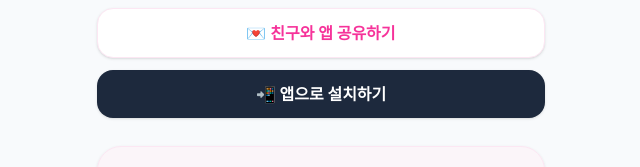
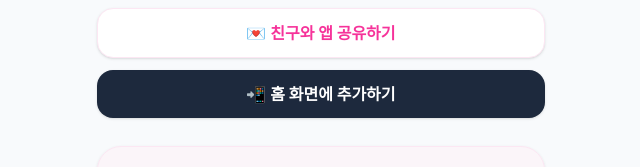
Before and after one commit to Sanghyug/mom-is-flower-app, a React (Vite) app: page / in a window 1280 px wide. Shown: the part 552-719 px from the top of the page, without its empty margins (319-959 px from the left). Built offline with nearby package versions, Linux system fonts and the light colour scheme; grey boxes are pictures that could not be loaded.

Commit message:
Improve install flow and PWA settings

```diff
--- a/src/App.tsx
+++ b/src/App.tsx
@@ -248,7 +248,7 @@ export default function App() {
   const handleInstallApp = async () => {
     if (!deferredPrompt) {
       alert(
-        "설치 기능이 준비되지 않았어요.\n\n아이폰은 Safari의 공유 버튼 → 홈 화면에 추가를 이용해주세요.",
+        "홈 화면에 추가하는 방법입니다.\n\n안드로이드 Chrome/Samsung Internet:\n오른쪽 위 메뉴(⋮ 또는 ≡) → 홈 화면에 추가 또는 앱 설치\n\n아이폰 Safari:\n공유 버튼 → 홈 화면에 추가\n\n설치 버튼이 바로 뜨지 않아도 위 방법으로 추가할 수 있어요.",
       );
       return;
     }
@@ -512,7 +512,7 @@ export default function App() {
           onClick={handleInstallApp}
           className="w-full py-3 rounded-2xl bg-slate-800 text-white font-bold shadow hover:bg-slate-700 transition-all"
         >
-          📲 앱으로 설치하기
+          📲 홈 화면에 추가하기
         </button>
 
         <div className="mt-4 rounded-3xl border border-pink-100 bg-pink-50/60 p-5 text-center shadow-sm">
```
Also changed, not shown: public/mom-is-flower-share.png (renamed from public/mom-is-flower-share.png.png), 1 other file (tests, documents, lock files or other folders).
